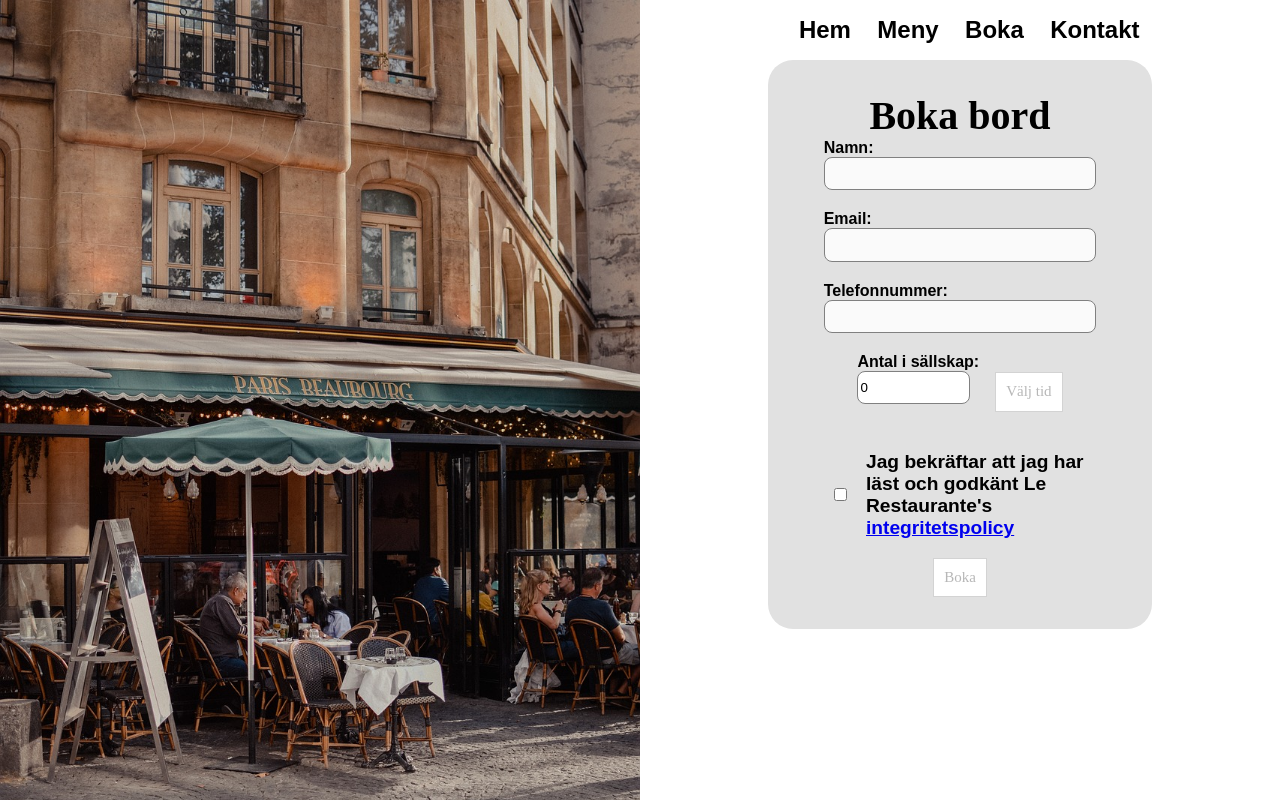
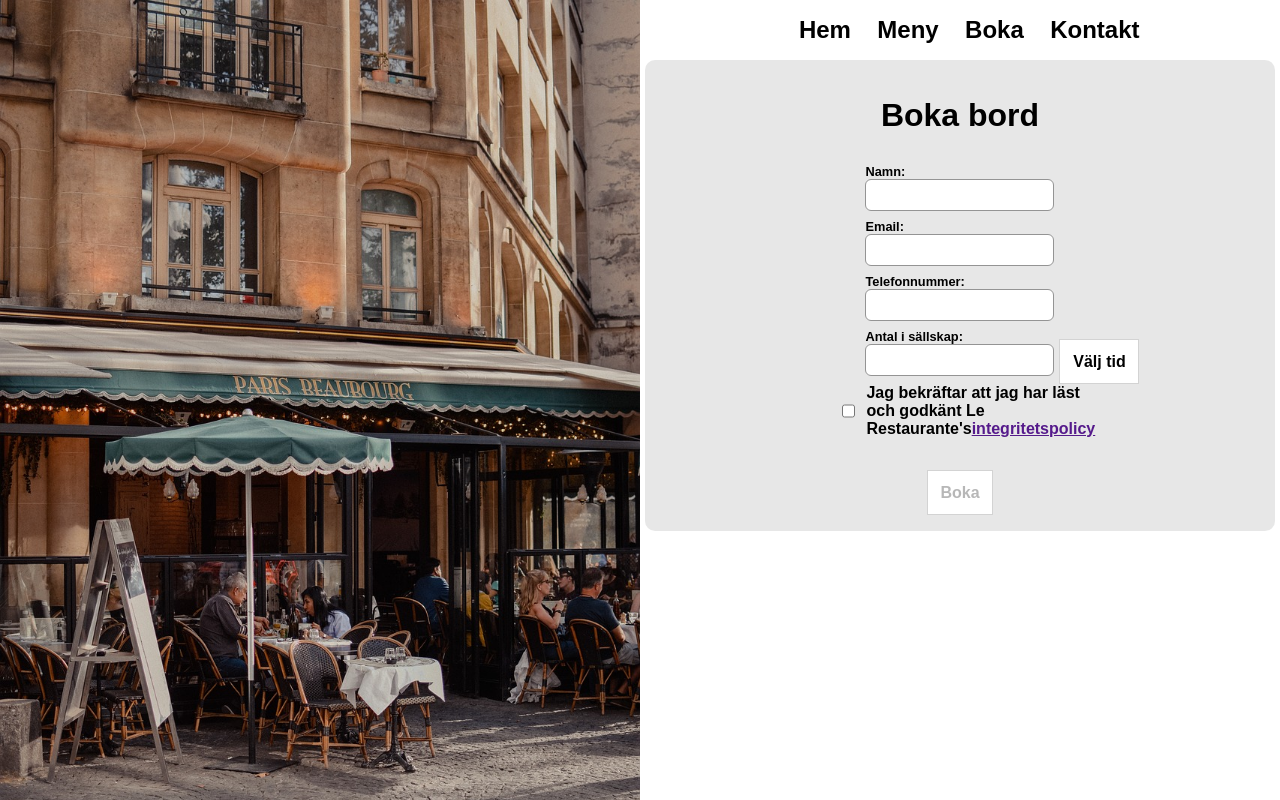
Before and after one commit to MarcusRei/Le-Restaurante, a React (Vite) app in the folder fed22s-therestaurant/: page /booking in a window 1280 px wide. Shown: the top 800 px of the page. Built offline with nearby package versions, Linux system fonts and the light colour scheme; no server answers; a web font is replaced by a local one.

Commit message:
♻️ refactor booking form

```diff
--- a/fed22s-therestaurant/src/components/OpenHours/OpenHours.tsx
+++ b/fed22s-therestaurant/src/components/OpenHours/OpenHours.tsx
@@ -4,26 +4,26 @@ export const OpenHours = () => {
       <h2>ÖPPETTIDER</h2>
       <section className="flex-column gap-small font-bold">
         <article className="flex-row gap-small align-center">
-          <div className="font-medium">Måndag:</div> 11:00-14:00, 16:30-22:00
+          <div className="font medium">Måndag:</div> 11:00-14:00, 16:30-22:00
         </article>
         <article className="flex-row gap-small align-center">
-          <div className="font-medium">Tisdag:</div>
+          <div className="font medium">Tisdag:</div>
           11:00-14:00, 16:30-22:00
         </article>
         <article className="flex-row gap-small align-center">
-          <div className="font-medium">Onsdag:</div>
+          <div className="font medium">Onsdag:</div>
           11:00-14:00, 16:30-23:00
         </article>
         <article className="flex-row gap-small align-center">
-          <div className="font-medium">Torsdag:</div>
+          <div className="font medium">Torsdag:</div>
           11:00-14:00, 16:30-23:00
         </article>
         <article className="flex-row gap-small align-center">
-          <div className="font-medium">Fredag:</div>
+          <div className="font medium">Fredag:</div>
           11:00-14.00, 16:30 – 23:00
         </article>
         <article className="flex-row gap-small align-center">
-          <div className="font-medium">Lördag:</div>
+          <div className="font medium">Lördag:</div>
           16:30 – 23:00
         </article>
       </section>
--- a/fed22s-therestaurant/src/components/pages/Booking.tsx
+++ b/fed22s-therestaurant/src/components/pages/Booking.tsx
@@ -1,26 +1,12 @@
 import { BookingsCalendar } from "../BookingsCalendar/BookingsCalendar";
-import {
-  Dispatch,
-  DispatchWithoutAction,
-  useContext,
-  useEffect,
-  useReducer,
-  useState,
-} from "react";
-import { Form } from "../Form";
-import { CenteringWrapper } from "../styled/Wrappers";
-import { BookingsContext } from "../../contexts/BookingsContext";
+import { useEffect, useReducer, useRef, useState } from "react";
 import { BookingClass } from "../../models/BookingClass";
 import { getBookings } from "../../services/dataService";
-import { NewBookingContext } from "../../contexts/NewBookingContext";
-import { BookingDispatchContext } from "../../contexts/BookingDispatchContext";
-import {
-  BookingReducer,
-  IBookingAction,
-} from "../../reducers/BookingReducer";
-import { actionType } from "../../enums/actionType";
+import { BookingReducer, IBookingAction } from "../../reducers/BookingReducer";
 
 export const Booking = () => {
+  const calendarRef = useRef<HTMLDialogElement>(null);
+  const [policy, setPolicy] = useState(false);
   const [calendarOpen, setCalendarOpen] = useState(false);
   const [bookings, setBookings] = useState<BookingClass[]>([]);
   const [activeTables, setActiveTables] = useState(0);
@@ -34,12 +20,8 @@ export const Booking = () => {
     time: "",
   });
 
-  console.log("Antal bord sällskapet tar", activeTables);
-
   useEffect(() => {
-    getBookings().then((bookings: BookingClass[]) =>
-      setBookings(bookings)
-    );
+    getBookings().then((bookings: BookingClass[]) => setBookings(bookings));
   }, []);
 
   function openCalendar() {
@@ -64,27 +46,75 @@ export const Booking = () => {
 
   return (
     <>
-      <CenteringWrapper>
-        <NewBookingContext.Provider value={booking}>
-          <BookingsContext.Provider value={bookings}>
-            <Form
-              addTime={addTime}
-              closeCalendar={closeCalendar}
-              openCalendar={openCalendar}
-              updateActiveTables={updateActiveTables}></Form>
+      <form className="flex-column justify-center align-center gap-small">
+        <h1>Boka bord</h1>
 
-            <BookingDispatchContext.Provider value={dispatch}>
-              {calendarOpen && (
-                <BookingsCalendar
-                  addDate={addDate}
-                  addTime={addTime}
-                  closeCalendar={closeCalendar}
-                  activeTables={activeTables}></BookingsCalendar>
-              )}
-            </BookingDispatchContext.Provider>
-          </BookingsContext.Provider>
-        </NewBookingContext.Provider>
-      </CenteringWrapper>
+        <article className="flex-column">
+          <label className="font small font-bold" htmlFor="name">
+            Namn:
+          </label>
+          <input type="text" name="name" />
+        </article>
+
+        <article className="flex-column">
+          <label className="font small font-bold" htmlFor="email">
+            Email:
+          </label>
+          <input type="text" name="email" />
+        </article>
+
+        <article className="flex-column">
+          <label className="font small font-bold" htmlFor="phone">
+            Telefonnummer:
+          </label>
+          <input type="text" name="phone" />
+        </article>
+
+        <article className="flex-column position-relative">
+          <label className="font small font-bold" htmlFor="guests">
+            Antal i sällskap:
+          </label>
+          <div className="flex-row gap-small">
+            <input type="number" min={1} name="guests" />
+            <button
+              className="secondary-button button-position position-absolute"
+              onClick={(e) => {
+                e.preventDefault();
+                calendarRef.current?.showModal();
+              }}
+            >
+              Välj tid
+            </button>
+          </div>
+        </article>
+
+        <article className="flex-row justify-center align-center gap-small half-width">
+          <input
+            type="checkbox"
+            name="guests"
+            onChange={() => setPolicy(!policy)}
+          />
+          <div className="half-width font-bold">
+            Jag bekräftar att jag har läst och godkänt Le Restaurante's
+            <a href="">integritetspolicy</a>
+          </div>
+        </article>
+
+        <span className="spacing small" />
+
+        <button disabled={!policy} className="secondary-button">
+          Boka
+        </button>
+      </form>
+
+      <dialog ref={calendarRef}>
+        <BookingsCalendar
+          addDate={addDate}
+          addTime={addTime}
+          closeCalendar={closeCalendar}
+          activeTables={activeTables}
+        ></BookingsCalendar>
+      </dialog>
     </>
   );
 };
--- a/fed22s-therestaurant/src/components/pages/Contact.tsx
+++ b/fed22s-therestaurant/src/components/pages/Contact.tsx
@@ -4,16 +4,21 @@ import { OpenHours } from "../OpenHours/OpenHours";
 
 export const Contact = () => {
   return (
-    <div className="flex-column align-center gap-large">
+    <div className="flex-column align-center gap-medium">
       <span className="spacing medium"></span>
+      <div>
+        <div className="flex-row justify-center">
+          <h2>Kontakta oss gärna!</h2>
+        </div>
         <section className="flex-row gap-small">
-        <button className="frontpage-button">
+          <button className="primary-button">
             <FontAwesomeIcon icon={faMobile} /> 08 - 89677
           </button>
-        <button className="frontpage-button">
+          <button className="primary-button">
             <FontAwesomeIcon icon={faMailBulk} /> contact@lerestaurante.se
           </button>
         </section>
+      </div>
 
       <OpenHours />
     </div>
--- a/fed22s-therestaurant/src/components/pages/Home.tsx
+++ b/fed22s-therestaurant/src/components/pages/Home.tsx
@@ -17,10 +17,10 @@ export const Home = () => {
           miljö. Välkomna att boka bord!
         </p>
         <section className="flex-row gap-small">
-          <button className="frontpage-button">
+          <button className="primary-button">
             <FontAwesomeIcon icon={faMobile} /> 08 - 89677
           </button>
-          <button className="frontpage-button">
+          <button className="primary-button">
             <FontAwesomeIcon icon={faArrowUpRightFromSquare} /> BORDSBOKNING
           </button>
         </section>
--- a/fed22s-therestaurant/src/main.css
+++ b/fed22s-therestaurant/src/main.css
@@ -14,15 +14,36 @@ p {
   font-weight: 600;
 }
 
+form {
+  background-color: rgba(212, 212, 212, 0.563);
+  border-radius: 10px;
+  padding: 1rem;
+}
+
+input {
+  padding: 5px;
+  border-radius: 6px;
+  border: 1px solid rgb(148, 148, 148);
+  height: 20px;
+}
+
+.full-width {
+  width: 100%;
+}
+
 .font-bold {
   font-weight: 600;
 }
 
-.font-medium {
+.font.small {
+  font-size: 0.8rem;
+}
+
+.font.medium {
   font-size: 1.3rem;
 }
 
-.font-large {
+.font.large {
   font-size: 1.5rem;
 }
 
@@ -30,10 +51,19 @@ p {
   outline: 1px solid red;
 }
 
-.frontpage-button {
+.primary-button {
   font-family: inherit;
   padding: 0.8rem;
   background-color: transparent;
+  border: 1px solid lightgrey;
+  font-weight: 600;
+  font-size: 1rem;
+}
+
+.secondary-button {
+  font-family: inherit;
+  padding: 0.8rem;
+  background-color: white;
   border: 1px solid lightgrey;
   font-weight: 600;
   font-size: 1rem;
@@ -68,10 +98,6 @@ p {
   gap: 1.5rem;
 }
 
-.frontpage-paragraph {
-  max-width: 50%;
-}
-
 .spacing.small {
   height: 1rem;
 }
@@ -79,3 +105,28 @@ p {
 .spacing.medium {
   height: 2rem;
 }
+
+.position-relative {
+  position: relative;
+}
+
+.position-absolute {
+  position: absolute;
+}
+
+.frontpage-paragraph {
+  max-width: 50%;
+}
+
+.menu-item {
+  width: 60%;
+}
+
+.half-width {
+  width: 60%;
+}
+
+.button-position {
+  right: -85px;
+  top: 10px;
+}
```
Also changed, not shown: fed22s-therestaurant/src/components/pages/Menu.tsx (+45 -37 lines). Lines whose indentation alone changed are shown as unchanged.
